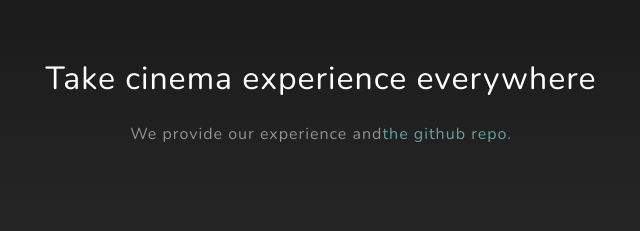
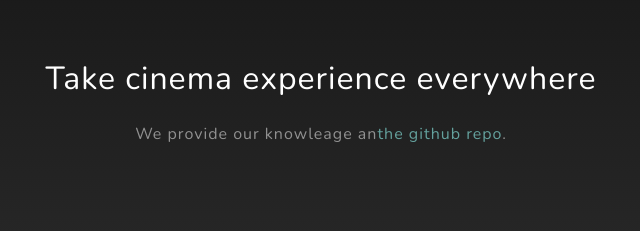
Before and after one commit to stackbit-projects/magenta-lettuce-82055, a Gatsby site: page / in a window 1280 px wide. Shown: the part 900-1131 px from the top of the page, 319-959 px from the left. Built offline with nearby package versions, Linux system fonts and the light colour scheme; Gatsby itself is replaced by a stand-in of ours.

Commit message:
index.js: updated Paragraph in Paragraph

```diff
--- a/src/pages/index.js
+++ b/src/pages/index.js
@@ -40,7 +40,7 @@ const IndexPage = () => (
           <div className="col-lg-8 mx-auto">
             <h2 className="text-white mb-4">Take cinema experience everywhere</h2>
             <p className="text-white-50">
-              We provide our experience and
+              We provide our knowleage an
               <a href="https://github.com/anubhavsrivastava/gatsby-starter-grayscale">
                 the github repo
               </a>
```
